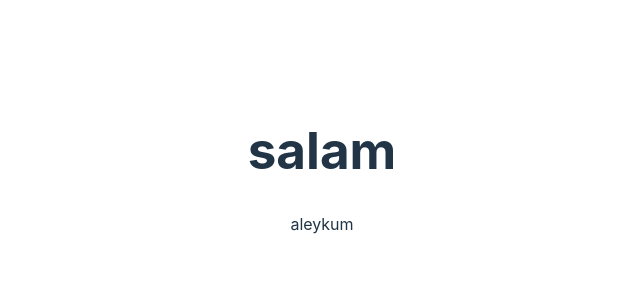
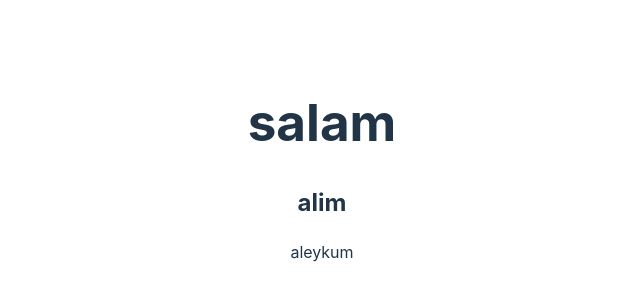
Before and after one commit to MarselBaike/module2, a React (Vite) app in the folder module/: page / in a window 1280 px wide. Shown: the part 230-530 px from the top of the page, without its empty margins (318-958 px from the left). Built offline with nearby package versions, Linux system fonts and the light colour scheme.

Commit message:
modified:   module/src/App.jsx

```diff
--- a/module/src/App.jsx
+++ b/module/src/App.jsx
@@ -8,6 +8,7 @@ function App() {
   return (
     <div>
   <h1>salam</h1>
+  <h2>alim</h2>
   <p>aleykum</p>
   </div>
   )
```
